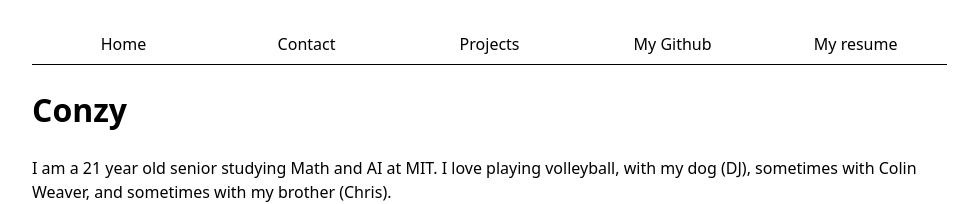
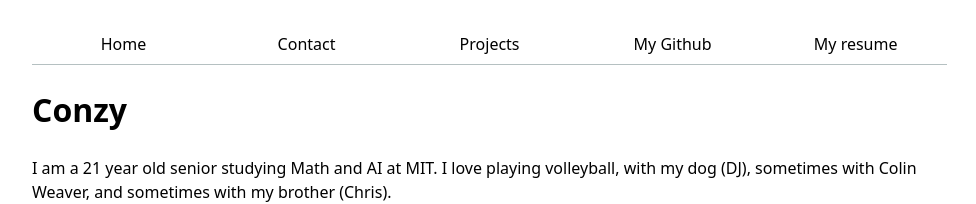
Before and after one commit to cmrozario/portfolio, a plain HTML site: page index.html in a window 1280 px wide. Shown: the top 204 px of the page, without its empty margins (112-1088 px from the left). Drawn offline with Linux system fonts and the light colour scheme.

Commit message:
nav styling

```diff
--- a/style.css
+++ b/style.css
@@ -19,7 +19,7 @@ nav{
 	margin-bottom: .5em;
 	border-bottom-width: 1px;
 	border-bottom-style: solid;
-	border-bottom-color: hsl(80% 3% 200);
+	border-bottom-color: oklch(80% 3% 200);
 }
 a {
 	flex: 1;
```
